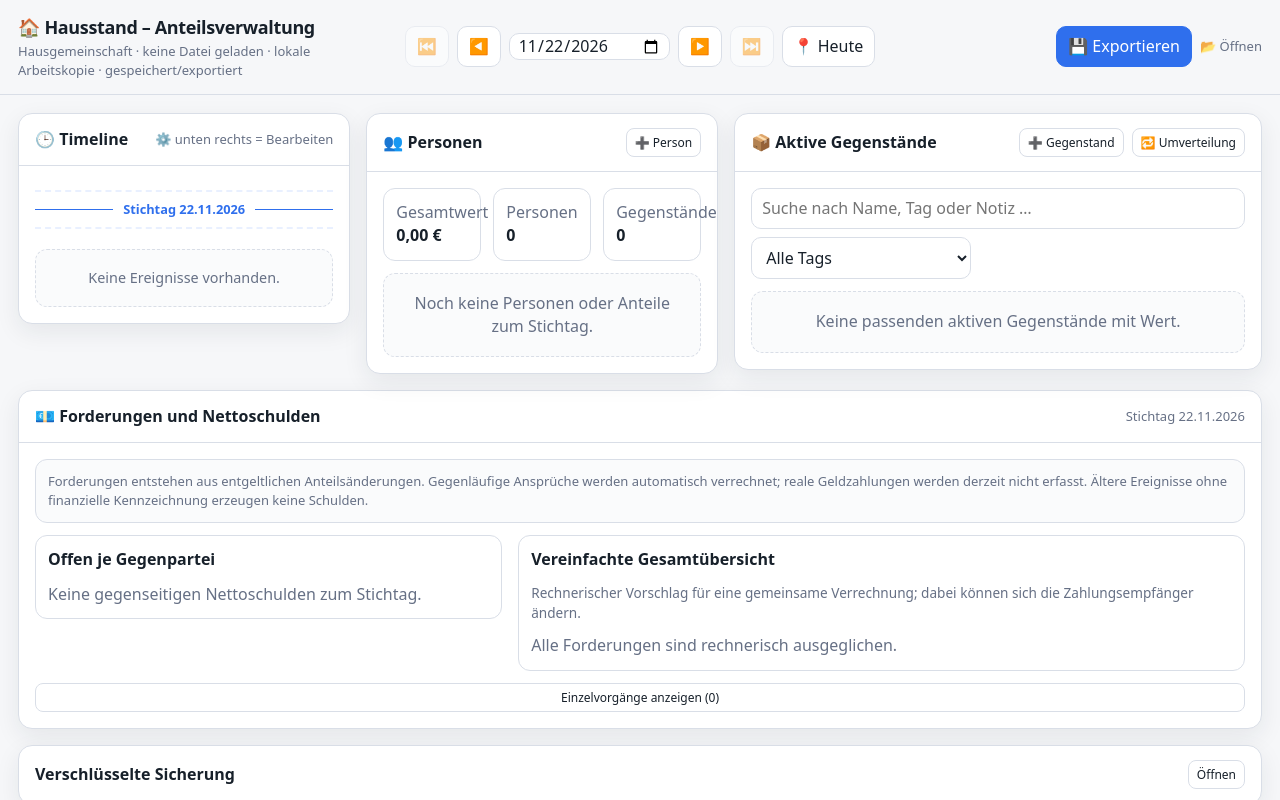
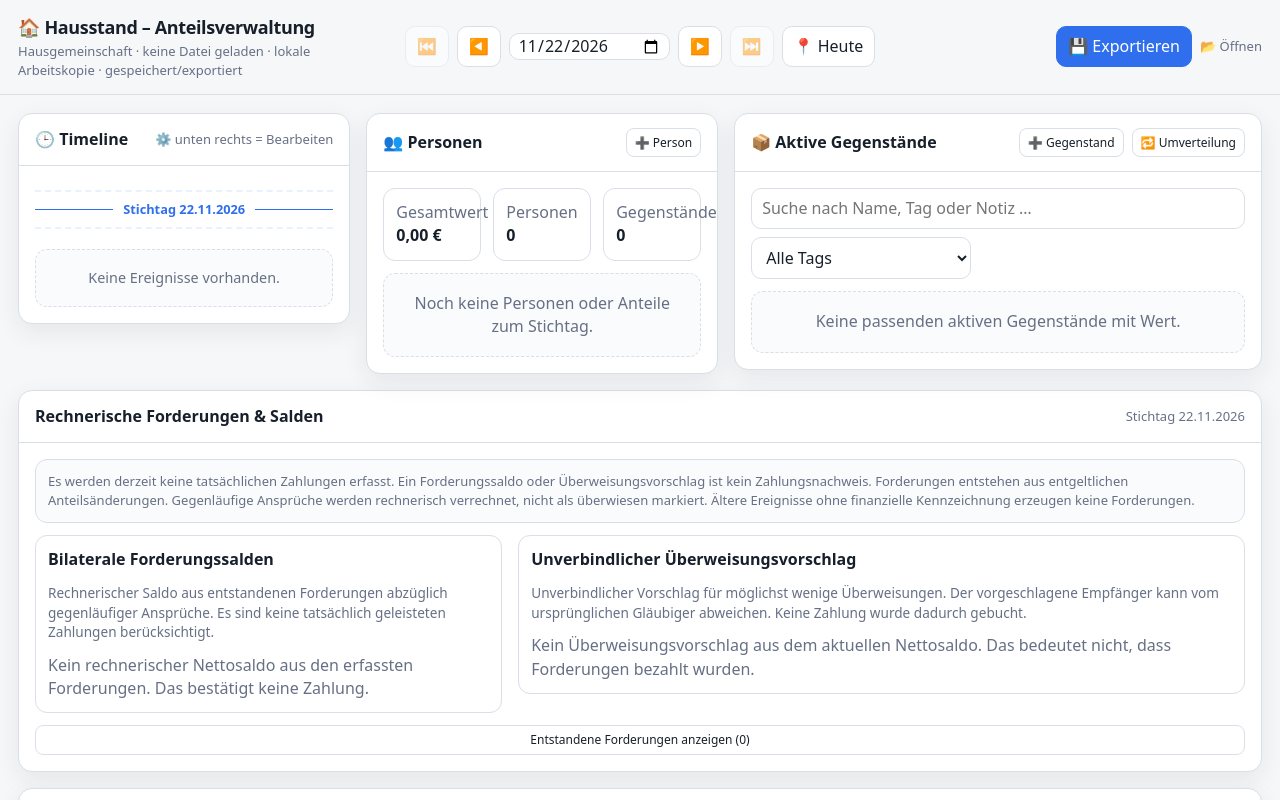
Before and after one commit to Uli-Z/hausstandsliste, a Svelte app in the folder hausstand-svelte/: page / in a window 1280 px wide. Shown: the top 800 px of the page. Built offline with nearby package versions, Linux system fonts and the light colour scheme.

Commit message:
fix(A06): distinguish claim balances, hypothetical transfers, and unrecorded payments

```diff
--- a/hausstand-svelte/src/components/LedgerPanel.svelte
+++ b/hausstand-svelte/src/components/LedgerPanel.svelte
@@ -1,6 +1,7 @@
 <script>
   import { appState } from '../stores/projectStore.js';
   import { money } from '../lib/domain.js';
+  import { PAYMENT_STATUS_NOTICE, BILATERAL_BALANCE_DESCRIPTION, MULTILATERAL_SUGGESTION_DESCRIPTION, DERIVED_CLAIMS_DESCRIPTION } from '../lib/financialLabels.js';
   import { dateDE } from '../lib/util.js';
 
   export let project;
@@ -25,18 +26,19 @@
 
 <section class="panel" style="margin-top:16px">
   <div class="panel-header">
-    <h2>💶 Forderungen und Nettoschulden</h2>
+    <h2>Rechnerische Forderungen &amp; Salden</h2>
     <span class="hint">Stichtag {dateDE(asOfDate)}</span>
   </div>
   <div class="panel-body stack">
     <div class="notice">
-      Forderungen entstehen aus entgeltlichen Anteilsänderungen. Gegenläufige Ansprüche
-      werden automatisch verrechnet; reale Geldzahlungen werden derzeit nicht erfasst.
-      Ältere Ereignisse ohne finanzielle Kennzeichnung erzeugen keine Schulden.
+      {PAYMENT_STATUS_NOTICE} Forderungen entstehen aus entgeltlichen Anteilsänderungen.
+      Gegenläufige Ansprüche werden rechnerisch verrechnet, nicht als überwiesen markiert.
+      Ältere Ereignisse ohne finanzielle Kennzeichnung erzeugen keine Forderungen.
     </div>
     <div class="grid-2">
       <section class="mini-card stack">
-        <strong>Offen je Gegenpartei</strong>
+        <strong>Bilaterale Forderungssalden</strong>
+        <div class="muted small-text">{BILATERAL_BALANCE_DESCRIPTION}</div>
         {#if data.pairwise.length}
           <table class="tight">
             <thead><tr><th>Von → an</th><th class="money">Saldo</th></tr></thead>
@@ -50,12 +52,12 @@
             </tbody>
           </table>
         {:else}
-          <div class="muted">Keine gegenseitigen Nettoschulden zum Stichtag.</div>
+          <div class="muted">Kein rechnerischer Nettosaldo aus den erfassten Forderungen. Das bestätigt keine Zahlung.</div>
         {/if}
       </section>
       <section class="mini-card stack">
-        <strong>Vereinfachte Gesamtübersicht</strong>
-        <div class="muted small-text">Rechnerischer Vorschlag für eine gemeinsame Verrechnung; dabei können sich die Zahlungsempfänger ändern.</div>
+        <strong>Unverbindlicher Überweisungsvorschlag</strong>
+        <div class="muted small-text">{MULTILATERAL_SUGGESTION_DESCRIPTION}</div>
         {#if data.simplified.length}
           <table class="tight">
             <thead><tr><th>Von → an</th><th class="money">Betrag</th></tr></thead>
@@ -69,17 +71,18 @@
             </tbody>
           </table>
         {:else}
-          <div class="muted">Alle Forderungen sind rechnerisch ausgeglichen.</div>
+          <div class="muted">Kein Überweisungsvorschlag aus dem aktuellen Nettosaldo. Das bedeutet nicht, dass Forderungen bezahlt wurden.</div>
         {/if}
       </section>
     </div>
     <button class="small" on:click={() => showDetails = !showDetails}>
-      {showDetails ? 'Einzelvorgänge ausblenden' : 'Einzelvorgänge anzeigen'} ({data.claims.length})
+      {showDetails ? 'Entstandene Forderungen ausblenden' : 'Entstandene Forderungen anzeigen'} ({data.claims.length})
     </button>
     {#if showDetails && data.claims.length}
+      <p class="muted small-text">{DERIVED_CLAIMS_DESCRIPTION}</p>
       <div style="overflow-x:auto">
         <table>
-          <thead><tr><th>Datum</th><th>Gegenstand</th><th>Schuldner → Gläubiger</th><th class="money">Betrag</th><th>Quelle</th></tr></thead>
+          <thead><tr><th>Datum</th><th>Gegenstand</th><th>Schuldner → Gläubiger</th><th class="money">Forderung</th><th>Quelle</th></tr></thead>
           <tbody>
             {#each data.claims as claim, index (claim.sourceEventId + ':' + (claim.childEventId || '') + ':' + claim.debtorPersonId + ':' + claim.creditorPersonId + ':' + index)}
               <tr>
```
